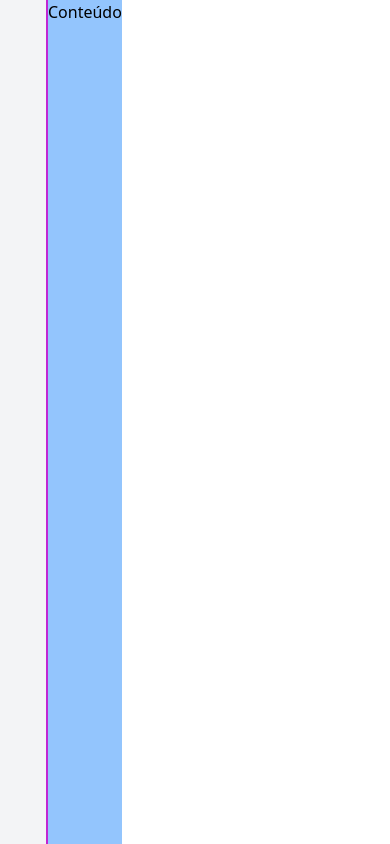
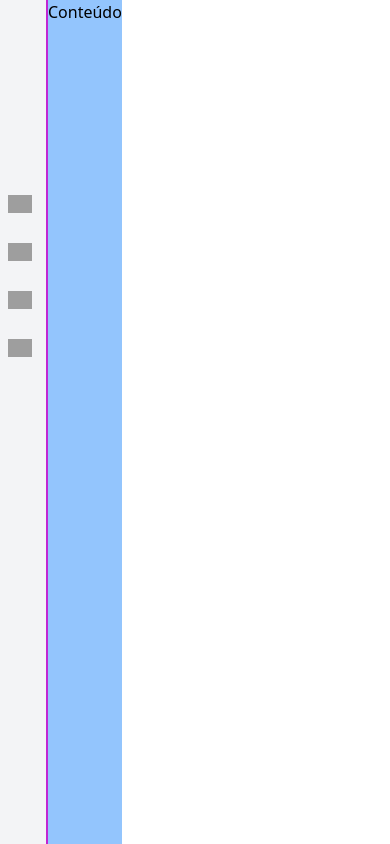
Before and after one commit to PedroJuri/portfolio-tailwind, a website: page src/index.html in a window 390 px wide. Drawn offline with Linux system fonts and the light colour scheme; grey boxes are pictures that could not be loaded.

Commit message:
incluindo icones

```diff
--- a/src/index.html
+++ b/src/index.html
@@ -12,6 +12,16 @@
             <div class="flex fle-none w-full justify-center items-center lg:py-16 text-center">
                 <div class="text-purple-900 text-center text-2xl font-extrabold items-center border-indigo-600 lg:visible invisible animate-pulse">PORTIFOLIO</div>
             </div>
+            <div>
+                <nav class="visible lg:invisible flex w-full mt-40">
+                    <ul class="text-left">
+                        <li class="list-inside ml-2 mb-6 w-12"><a href="#" class="flex justify-start"><img class="object-contain h-6 w-6" src="https://cdn-icons-png.flaticon.com/512/25/25694.png" alt="Home"></a></li>
+                        <li class="list-inside ml-2 mb-6 w-12"><a href="#" class="flex justify-start"><img class="object-contain h-6 w-6" src="https://cdn-icons-png.flaticon.com/512/456/456212.png" alt="Perfil"></a></li>
+                        <li class="list-inside ml-2 mb-6 w-12"><a href="#" class="flex justify-start"><img class="object-contain h-6 w-6" src="https://cdn-icons-png.flaticon.com/512/522/522510.png" alt="Experiência"></a></li>
+                        <li class="list-inside ml-2 mb-6 w-12"><a href="#" class="flex justify-start"><img class="object-contain h-6 w-6" src="https://cdn-icons-png.flaticon.com/512/953/953759.png" alt="Contato"></a></li>
+                    </ul>
+                </nav>
+            </div>
         </div>
         <div class="bg-blue-300">Conteúdo</div>
     </div>
```
Also changed, not shown: dist/output.css.
